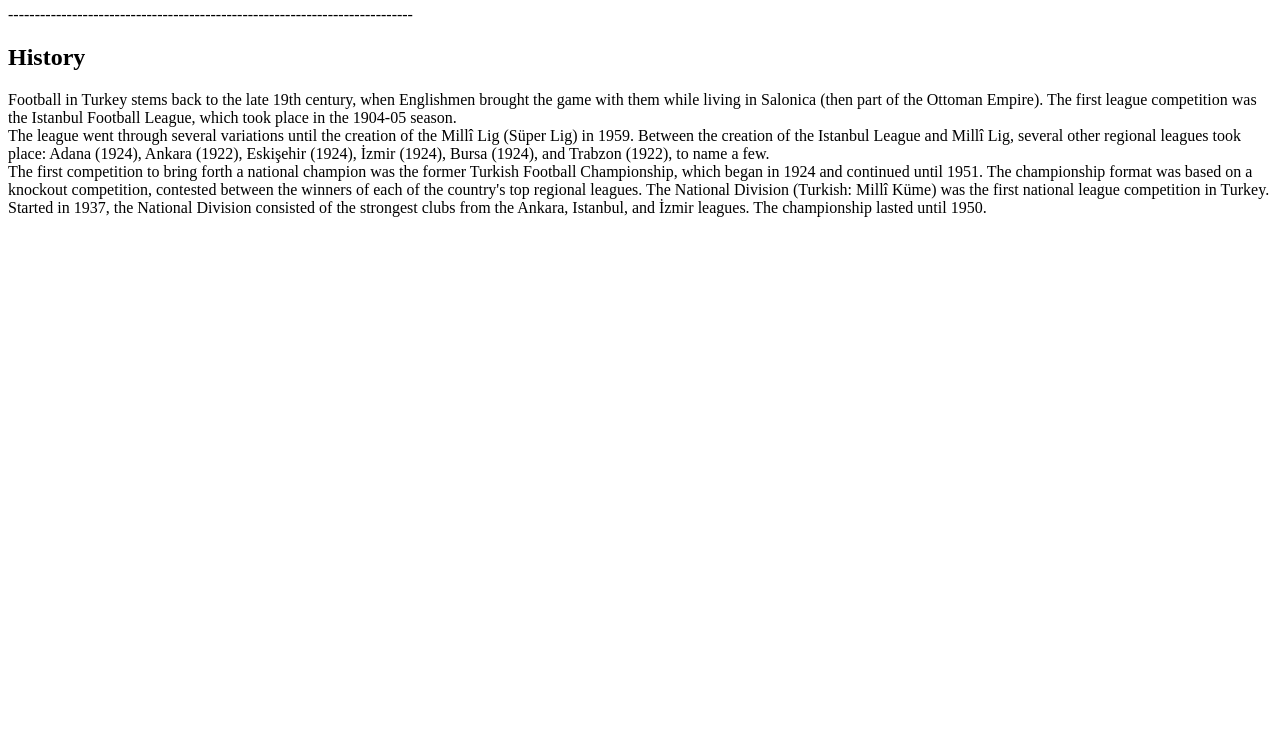
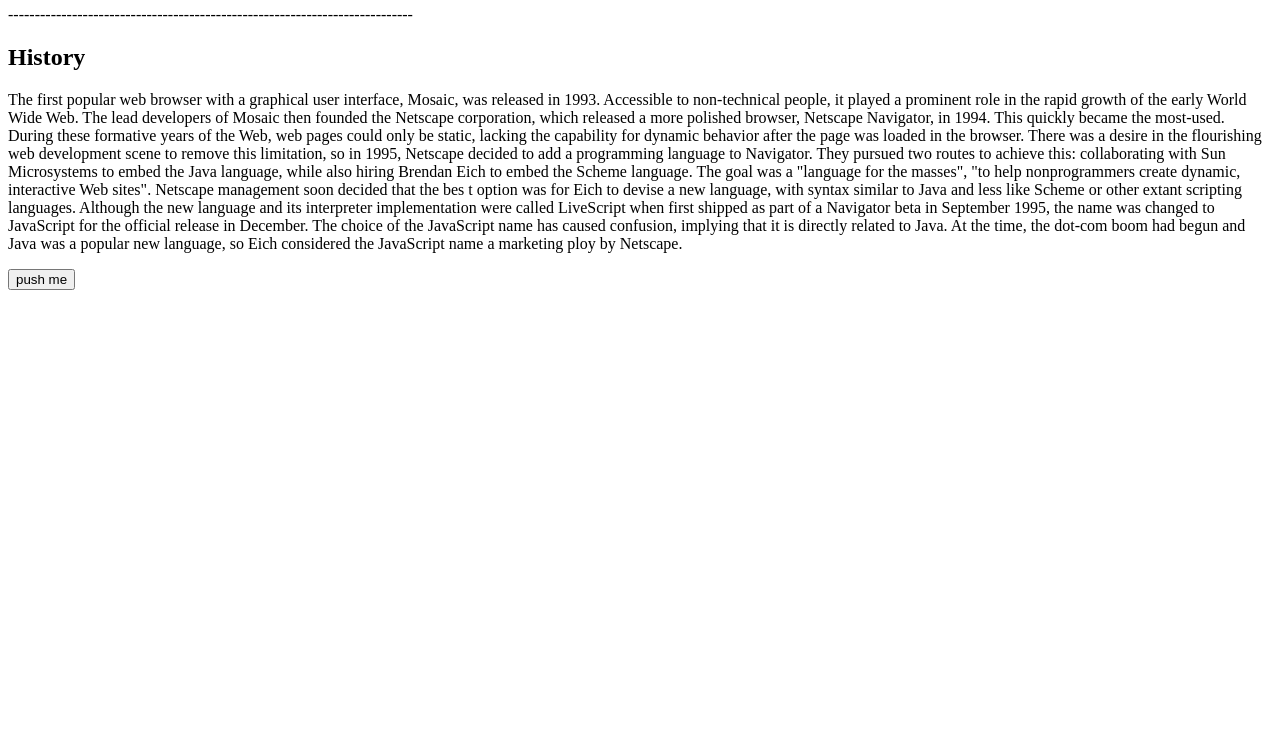
Before and after one commit to cansahinbas/GOA_Course, a plain HTML site: page Day 07/homework/index.html in a window 1280 px wide. Shown: the part 60-800 px from the top of the page. Drawn offline with Linux system fonts and the light colour scheme.

Commit message:
second commit

```diff
--- a/Day 07/homework/index.html
+++ b/Day 07/homework/index.html
@@ -4,20 +4,28 @@
 <!--html-ში სათაურები გამოიყენება როცა იწყებ სხვა თემას
 ან თემის შიგნით სხვა თემას  -->
 
-<h1>Süper Lig</h1>
+<h1>JavaScript</h1>
 
 <p>----------------------------------------------------------------------------</p>
 
 <h2>History</h2>
 
-<p>Football in Turkey stems back to the late 19th century, when Englishmen brought the game with them
-while living in Salonica (then part of the Ottoman Empire). The first league competition was the Istanbul
-Football League, which took place in the 1904-05 season.<br> The league went through several variations until the
-creation of the Millî Lig (Süper Lig) in 1959. Between the creation of the Istanbul League and Millî Lig,
-several other regional leagues took place: Adana (1924), Ankara (1922), Eskişehir (1924), İzmir (1924), Bursa
-(1924), and Trabzon (1922), to name a few.<br> The first competition to bring forth a national champion was the
-former Turkish Football Championship, which began in 1924 and continued until 1951. The championship
-format was based on a knockout competition, contested between the winners of each of the country's top regional
-leagues. The National Division (Turkish: Millî Küme) was the first national league competition in Turkey.<br>
-Started in 1937, the National Division consisted of the strongest clubs from the Ankara, Istanbul, and İzmir
-leagues. The championship lasted until 1950.</p>
+<p>The first popular web browser with a graphical user interface, Mosaic, was released in 1993. Accessible
+     to non-technical people, it played a prominent role in
+    the rapid growth of the early World Wide Web. The lead developers of Mosaic then founded the Netscape
+     corporation, which released a more polished browser, Netscape Navigator, in 1994. This quickly became the most-used.
+
+    During these formative years of the Web, web pages could only be static, lacking the capability for dynamic behavior after the page was loaded in the browser.
+     There was a desire in the flourishing web development scene to remove this limitation, so in 1995, Netscape
+      decided to add a programming language to Navigator. They pursued two routes to achieve this: collaborating with Sun
+      Microsystems to embed the Java language, while also hiring Brendan Eich to embed the Scheme language.
+
+    The goal was a "language for the masses", "to help nonprogrammers create dynamic, interactive Web sites". Netscape management soon decided that the bes
+    t option was for Eich to devise a new language, with syntax similar to Java and less like Scheme or other
+     extant scripting languages. Although the new language
+    and its interpreter implementation were called LiveScript when first shipped as part of a Navigator
+     beta in September 1995, the name was changed to JavaScript for the official release in December.
+    The choice of the JavaScript name has caused confusion, implying that it is directly related to Java.
+     At the time, the dot-com boom had begun and Java was a popular new language, so Eich considered the JavaScript name a marketing ploy by Netscape.</p>
+
+<button>push me</button>
```
Also changed, not shown: Day 07/homework/index2.html (+7 -5 lines).
